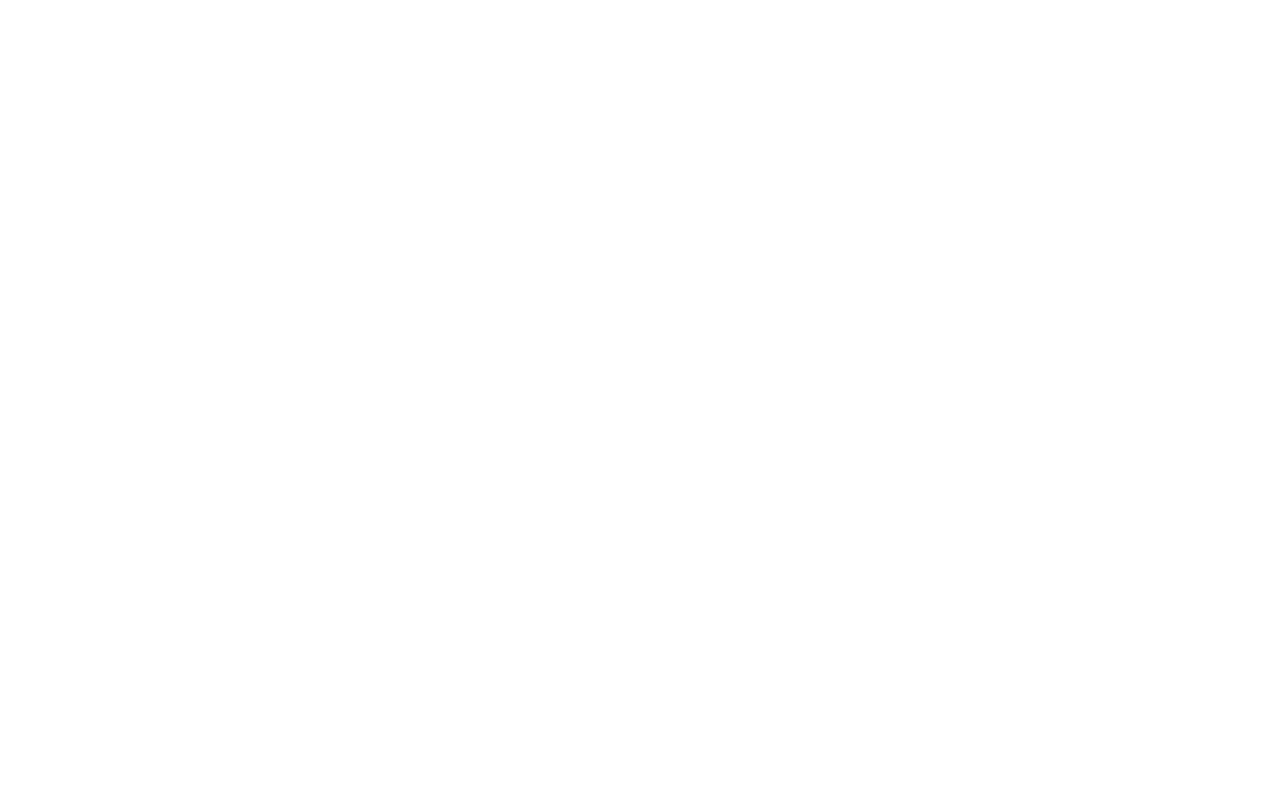
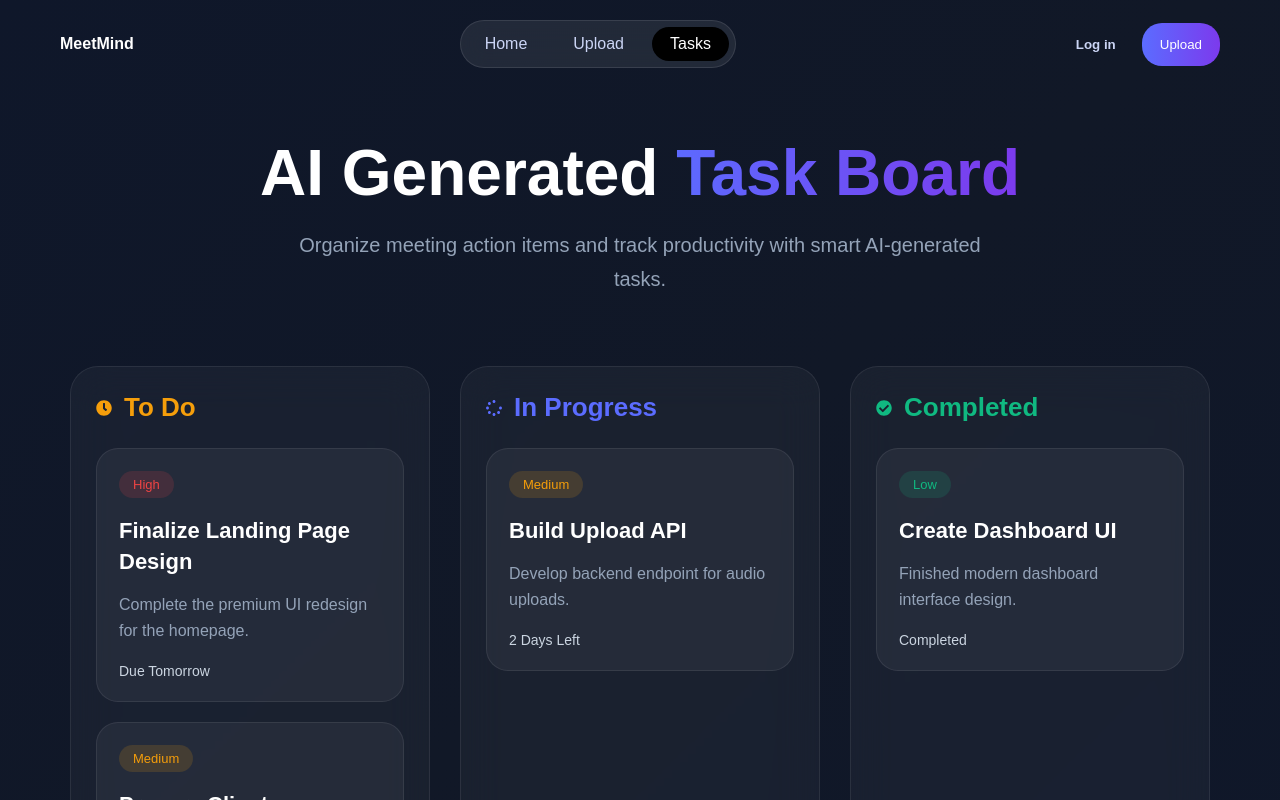
Before and after one commit to naveenrajnr16/MeetMind, a React (Vite) app in the folder meetmind-frontend/: page /tasks in a window 1280 px wide. Before the commit this address had no page. Shown: the top 800 px of the page. Built offline with nearby package versions, Linux system fonts and the light colour scheme.

Commit message:
Funtional Nav

```diff
--- a/meetmind-frontend/src/App.jsx
+++ b/meetmind-frontend/src/App.jsx
@@ -2,6 +2,7 @@ import { BrowserRouter, Routes, Route } from "react-router-dom";
 import Login from "./pages/Login";
 import Dashboard from "./pages/Dashboard";
 import UploadMeeting from "./pages/UploadMeeting";
+import Tasks from "./pages/Tasks";
 
 function App() {
   return (
@@ -11,6 +12,7 @@ function App() {
         <Route path="/" element={<Login />} />
         <Route path="/dashboard" element={<Dashboard />} />
         <Route path="/upload" element={<UploadMeeting />} />
+        <Route path="/tasks" element={<Tasks />} />
       </Routes>
 
     </BrowserRouter>
--- a/meetmind-frontend/src/components/Navbar.jsx
+++ b/meetmind-frontend/src/components/Navbar.jsx
@@ -1,39 +1,86 @@
-import { useState } from "react";
+import {
+  useNavigate,
+  useLocation
+} from "react-router-dom";
 
 function Navbar() {
 
-  const [active, setActive] = useState("Home");
+  const navigate = useNavigate();
+  const location = useLocation();
 
-  const menu = ["Home", "Meetings", "Tasks"];
+  const menu = [
+    {
+      name: "Home",
+      path: "/dashboard"
+    },
+    {
+      name: "Upload",
+      path: "/upload"
+    },
+    {
+      name: "Tasks",
+      path: "/tasks"
+    }
+  ];
 
   return (
+
     <div className="navbar-wrapper">
 
       {/* LOGO */}
-      <div className="nav-logo">
+
+      <div
+        className="nav-logo"
+        onClick={() => navigate("/dashboard")}
+      >
         MeetMind
       </div>
 
-      {/* CENTER PILL NAV */}
+      {/* CENTER NAV */}
+
       <div className="nav-pill">
+
         {menu.map((item) => (
+
           <span
-            key={item}
-            className={active === item ? "active" : ""}
-            onClick={() => setActive(item)}
+            key={item.name}
+
+            className={
+              location.pathname === item.path
+              ? "active"
+              : ""
+            }
+
+            onClick={() => navigate(item.path)}
           >
-            {item}
+
+            {item.name}
+
           </span>
+
         ))}
+
       </div>
 
       {/* RIGHT SIDE */}
+
       <div className="nav-actions">
-        <button className="login-btn">Log in</button>
-        <button className="demo-btn">Upload</button>
+
+        <button className="login-btn">
+          Log in
+        </button>
+
+        <button
+          className="demo-btn"
+          onClick={() => navigate("/upload")}
+        >
+          Upload
+        </button>
+
       </div>
 
     </div>
+
   );
 }
 
--- a/meetmind-frontend/src/pages/Tasks.jsx
+++ b/meetmind-frontend/src/pages/Tasks.jsx
@@ -1,15 +1,149 @@
+import "../styles/tasks.css";
+import Navbar from "../components/Navbar";
+
+import {
+  FaClock,
+  FaCheckCircle,
+  FaSpinner
+} from "react-icons/fa";
+
 function Tasks() {
 
   return (
-    <div>
+    <div className="tasks-page">
 
-      <h1>Tasks</h1>
+      <Navbar />
 
-      <ul>
-        <li>Design Homepage</li>
-        <li>Prepare Marketing Plan</li>
-        <li>Update Website Content</li>
-      </ul>
+      <div className="tasks-container">
+
+        {/* HERO */}
+
+        <div className="tasks-hero">
+
+          <h1>
+            AI Generated
+            <span> Task Board</span>
+          </h1>
+
+          <p>
+            Organize meeting action items and track productivity
+            with smart AI-generated tasks.
+          </p>
+
+        </div>
+
+        {/* TASK BOARD */}
+
+        <div className="board">
+
+          {/* TODO COLUMN */}
+
+          <div className="column">
+
+            <div className="column-header todo">
+              <FaClock />
+              <h3>To Do</h3>
+            </div>
+
+            <div className="task-card">
+
+              <span className="priority high">
+                High
+              </span>
+
+              <h4>Finalize Landing Page Design</h4>
+
+              <p>
+                Complete the premium UI redesign for the homepage.
+              </p>
+
+              <div className="task-footer">
+                <span>Due Tomorrow</span>
+              </div>
+
+            </div>
+
+            <div className="task-card">
+
+              <span className="priority medium">
+                Medium
+              </span>
+
+              <h4>Prepare Client Presentation</h4>
+
+              <p>
+                Create meeting insights presentation slides.
+              </p>
+
+              <div className="task-footer">
+                <span>Friday</span>
+              </div>
+
+            </div>
+
+          </div>
+
+          {/* IN PROGRESS */}
+
+          <div className="column">
+
+            <div className="column-header progress">
+              <FaSpinner />
+              <h3>In Progress</h3>
+            </div>
+
+            <div className="task-card">
+
+              <span className="priority medium">
+                Medium
+              </span>
+
+              <h4>Build Upload API</h4>
+
+              <p>
+                Develop backend endpoint for audio uploads.
+              </p>
+
+              <div className="task-footer">
+                <span>2 Days Left</span>
+              </div>
+
+            </div>
+
+          </div>
+
+          {/* COMPLETED */}
+
+          <div className="column">
+
+            <div className="column-header complete">
+              <FaCheckCircle />
+              <h3>Completed</h3>
+            </div>
+
+            <div className="task-card">
+
+              <span className="priority low">
+                Low
+              </span>
+
+              <h4>Create Dashboard UI</h4>
+
+              <p>
+                Finished modern dashboard interface design.
+              </p>
+
+              <div className="task-footer">
+                <span>Completed</span>
+              </div>
+
+            </div>
+
+          </div>
+
+        </div>
+
+      </div>
 
     </div>
   );
--- /dev/null
+++ b/meetmind-frontend/src/styles/tasks.css
@@ -0,0 +1,177 @@
+.tasks-page{
+  min-height:100vh;
+  background:linear-gradient(135deg,#0f172a,#111827,#0f172a);
+  color:white;
+}
+
+/* CONTAINER */
+
+.tasks-container{
+  max-width:1500px;
+  margin:auto;
+
+  padding:50px 70px 100px;
+}
+
+/* HERO */
+
+.tasks-hero{
+  text-align:center;
+}
+
+.tasks-hero h1{
+  font-size:64px;
+  line-height:1.1;
+}
+
+.tasks-hero span{
+  background:linear-gradient(90deg,#5B6CFF,#7C3AED);
+
+  -webkit-background-clip:text;
+  -webkit-text-fill-color:transparent;
+}
+
+.tasks-hero p{
+  margin:auto;
+  margin-top:20px;
+
+  max-width:700px;
+
+  color:#94a3b8;
+  font-size:20px;
+  line-height:1.7;
+}
+
+/* BOARD */
+
+.board{
+  margin-top:70px;
+
+  display:grid;
+  grid-template-columns:repeat(3,1fr);
+
+  gap:30px;
+}
+
+/* COLUMN */
+
+.column{
+  background:rgba(255,255,255,0.04);
+
+  border:1px solid rgba(255,255,255,0.08);
+
+  border-radius:28px;
+
+  padding:25px;
+
+  backdrop-filter:blur(20px);
+}
+
+/* HEADER */
+
+.column-header{
+  display:flex;
+  align-items:center;
+
+  gap:12px;
+
+  margin-bottom:25px;
+}
+
+.column-header h3{
+  font-size:26px;
+}
+
+.todo{
+  color:#f59e0b;
+}
+
+.progress{
+  color:#5B6CFF;
+}
+
+.complete{
+  color:#10b981;
+}
+
+/* TASK CARD */
+
+.task-card{
+  padding:22px;
+
+  border-radius:22px;
+
+  background:rgba(255,255,255,0.05);
+
+  border:1px solid rgba(255,255,255,0.08);
+
+  margin-bottom:20px;
+
+  transition:0.3s;
+}
+
+.task-card:hover{
+  transform:translateY(-5px);
+  box-shadow:0 10px 30px rgba(0,0,0,0.25);
+}
+
+/* PRIORITY */
+
+.priority{
+  display:inline-block;
+
+  padding:6px 14px;
+
+  border-radius:20px;
+
+  font-size:13px;
+  font-weight:500;
+}
+
+.high{
+  background:rgba(239,68,68,0.15);
+  color:#ef4444;
+}
+
+.medium{
+  background:rgba(245,158,11,0.15);
+  color:#f59e0b;
+}
+
+.low{
+  background:rgba(16,185,129,0.15);
+  color:#10b981;
+}
+
+/* TITLE */
+
+.task-card h4{
+  margin-top:18px;
+
+  font-size:22px;
+  line-height:1.4;
+}
+
+/* TEXT */
+
+.task-card p{
+  margin-top:14px;
+
+  color:#94a3b8;
+  line-height:1.6;
+}
+
+/* FOOTER */
+
+.task-footer{
+  margin-top:20px;
+
+  display:flex;
+  justify-content:space-between;
+  align-items:center;
+}
+
+.task-footer span{
+  color:#cbd5e1;
+  font-size:14px;
+}
```
